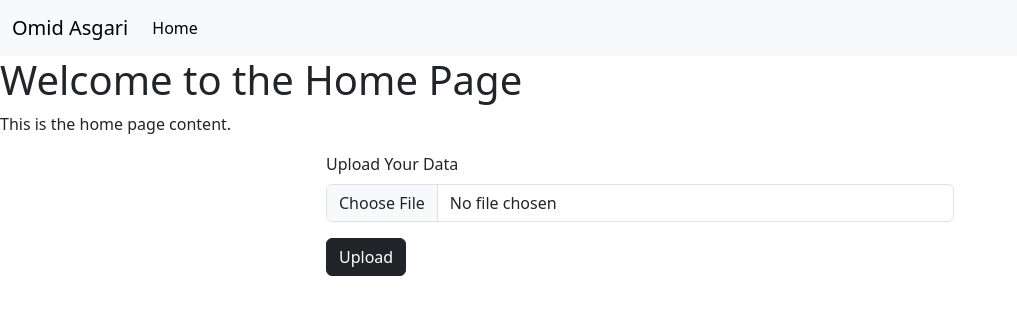
After one commit to asgarihope/rexx-code-challange, a PHP site: the page made by src/Views/home.php in a window 1280 px wide. The commit adds this page. Shown: the top 315 px of the page, without its empty margins (0-1017 px from the left). Run offline with PHP 8.4, Linux system fonts and the light colour scheme; the template is opened without the code that fills it, so the values that code supplies are empty.

Commit message:
[FEATURE] upload handler

```diff
--- a/index.php
+++ b/index.php
@@ -8,13 +8,14 @@ require_once __DIR__ . '/vendor/autoload.php';
 require_once 'core/Router.php';
 require_once 'core/Database.php';
 require_once 'src/Controller/HomeController.php';
+require_once 'src/Controller/FileUploadController.php';
 
 $db = (new Database())->connect();
 
 $router = new Router();
 
 $router->addRoute('', HomeController::class, 'index');
-$router->addRoute('/upload-json', FileUploadController::class, 'uploadJson');
+$router->addRoute('upload-json', FileUploadController::class, 'uploadJson');
 
 $router->addRoute('about', HomeController::class, 'about');
 
--- /dev/null
+++ b/src/Views/home.php
@@ -0,0 +1,14 @@
+<h1>Welcome to the Home Page</h1>
+<p>This is the home page content.</p>
+<!-- More HTML content -->
+<div class="row justify-content-center">
+    <div class="col-6">
+        <form action="upload-json" method="post" enctype="multipart/form-data">
+            <div class="mb-3">
+                <label for="formFile" class="form-label">Upload Your Data</label>
+                <input class="form-control" name="data" type="file" id="formFile">
+            </div>
+            <button type="submit" class="btn btn-dark">Upload</button>
+        </form>
+    </div>
+</div>
```
Also changed, not shown: src/Controller/FileUploadController.php (added, +36 -0 lines).
